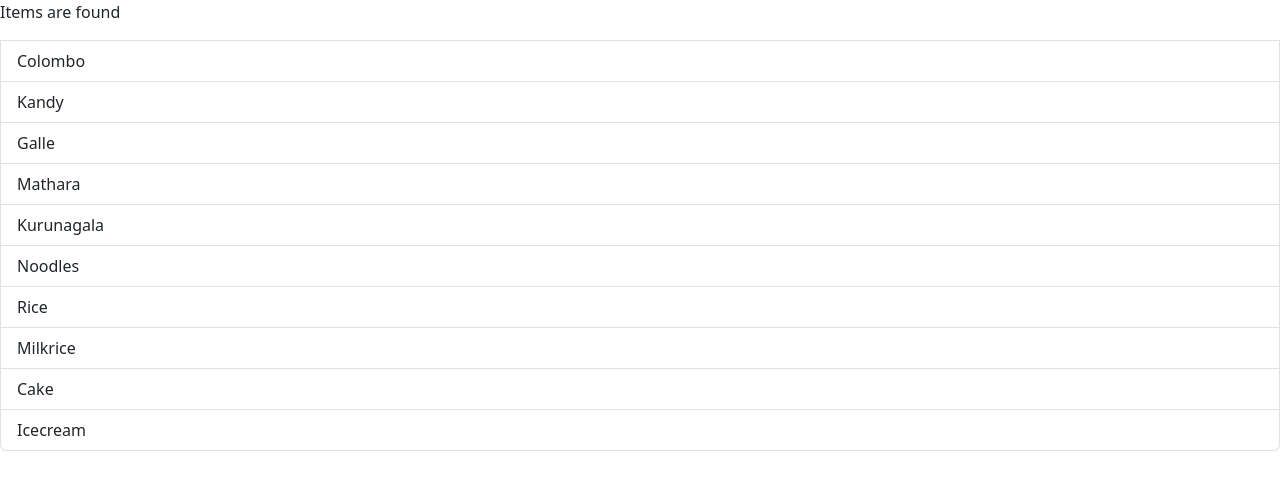
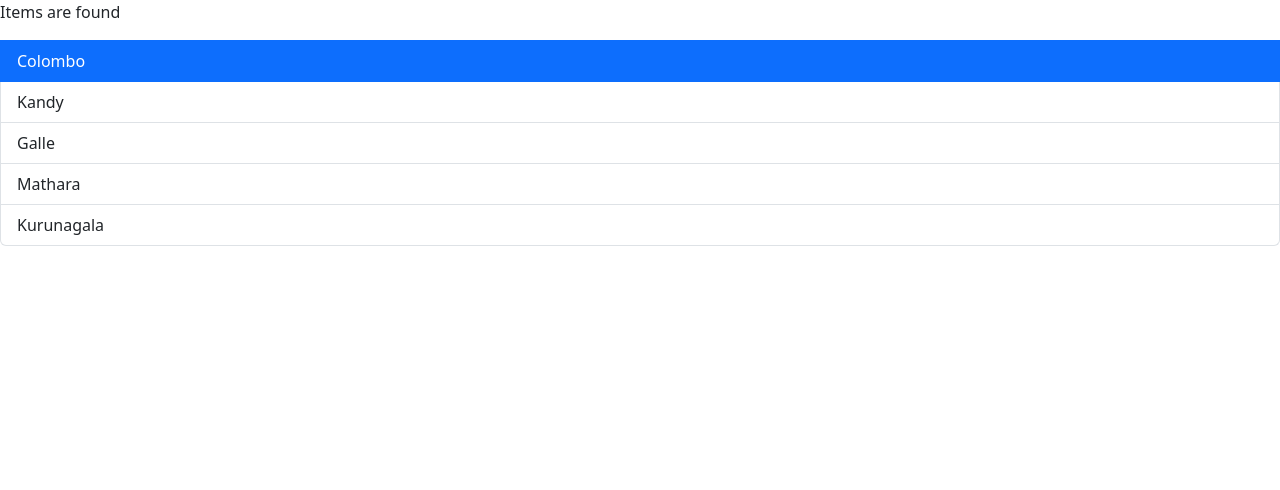
Before and after one commit to Heshani833/React-practice, a React (Vite) app: page / in a window 1280 px wide. Shown: the top 490 px of the page. Built offline with nearby package versions, Linux system fonts and the light colour scheme.

Commit message:
event handling

```diff
--- a/src/components/ListGroup.tsx
+++ b/src/components/ListGroup.tsx
@@ -1,4 +1,4 @@
-import React from "react";
+import React, { useState } from "react";
 
 const ListGroup = () => {
   const items: String[] = [
@@ -9,6 +9,10 @@ const ListGroup = () => {
     "Kurunagala",
   ];
   const foods: String[] = ["Noodles", "Rice", "Milkrice", "Cake", "Icecream"];
+
+  //let selectedIndex = 0;
+  //Hook
+  const [selectedIndex, setselectedIndex] = useState(0);
   return (
     <>
       <ul className="list-group">
@@ -20,19 +24,30 @@ const ListGroup = () => {
         {foods.length === 0 && <p>Item are not found</p>}
         {items.map((item, index) => {
           return (
-            <li key={index} className="list-group-item">
+            <li
+              key={index}
+              className={
+                selectedIndex === index
+                  ? "list-group-item active"
+                  : "list-group-item "
+              }
+              onClick={() => {
+                setselectedIndex(index);
+                console.log(selectedIndex);
+              }}
+            >
               {item}
             </li>
           );
         })}
 
-        {foods.map((foods, index) => {
+        {/* {foods.map((foods, index) => {
           return (
-            <li key={index} className="list-group-item">
+            <li key={index} className="list-group-item" onClick={handleClick}>
               {foods}
             </li>
           );
-        })}
+        })} */}
       </ul>
     </>
   );
```
Also changed, not shown: src/index.css (added).
